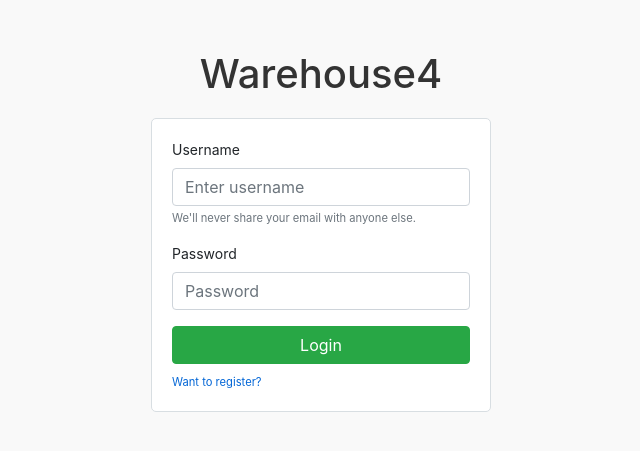
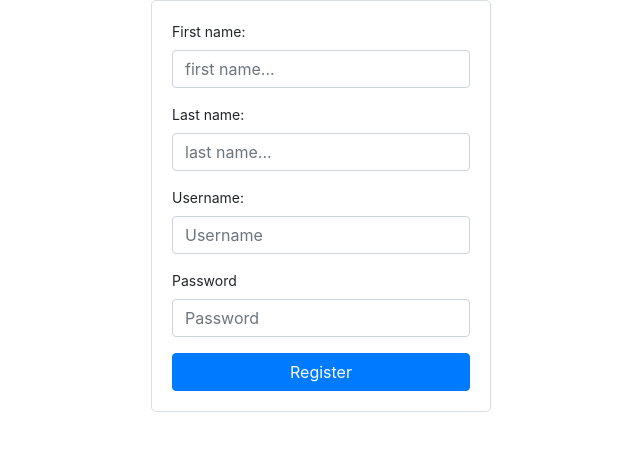
Before and after one commit to imendoza03/warehouse-4, a PHP site: page / in a window 1280 px wide. Shown: the top 451 px of the page, without its empty margins (319-959 px from the left). Run offline with PHP 8.4, Linux system fonts and the light colour scheme; some libraries are stand-ins or nearby versions.

Commit message:
corrections

```diff
--- a/public/index.php
+++ b/public/index.php
@@ -6,7 +6,7 @@ use Service\DBConnector;
 DBConnector::setConfig($configs['db']);
 
 $map = [
-    '' => __DIR__ . '/../src/Controller/login.php',
+    '' => __DIR__ . '/../src/Controller/registration.php',
     '/login' => __DIR__ . '/../src/Controller/login.php',
     '/registration' => __DIR__ . '/../src/Controller/registration.php'
 ];
--- a/src/Controller/login.php
+++ b/src/Controller/login.php
@@ -1,7 +1,7 @@
 <?php
-// include_once __DIR__ . "/init.php";
 
-if ($_SERVER['REQUEST_METHOD'] === 'POST') {}
+if ($_SERVER['REQUEST_METHOD'] == 'POST') {
+}
 
 
 ?>
@@ -23,13 +23,14 @@ if ($_SERVER['REQUEST_METHOD'] === 'POST') {}
   </head>
   <body id="body">
     <h1 class="app-name">Warehouse4</h1>
-    <form id="login-form" action="src/Controller/login.php" method="POST">
+    <form id="login-form" action="/login" method="POST">
       <div class="form-group">
         <label for="username">Username</label> <input type="text"
         class="form-control" id="username" aria-describedby="usernameHelp"
-        placeholder="Enter username"> <small id="usernameHelp"
-        class="form-text text-muted">We'll never share your email with
-        anyone else.</small>
+        placeholder="Enter username">
+<!--         <small id="usernameHelp" class="form-text text-muted"> -->
+<!--         		We'll never share your email with anyone else. -->
+<!--         </small> -->
       </div>
       <div class="form-group">
         <label for="password">Password</label> <input type="password"
@@ -53,7 +54,7 @@ if ($_SERVER['REQUEST_METHOD'] === 'POST') {}
           </button>
         </div>
         <div class="modal-body">
-          <form id="registration-form" action="src/Controller/register.php" method="POST">
+          <form id="registration-form" action="/registration" method="POST">
             <div class="form-group">
               <label for="signup-firstname">First name: </label>
               <input type="text" class="form-control" id="signup-firstname" placeholder="first name...">
--- a/src/Controller/registration.php
+++ b/src/Controller/registration.php
@@ -1,3 +1,58 @@
 <?php
-include_once __DIR__.'/init.php';
+if ($_SERVER["REQUEST_METHOD"] === "POST") {
+    $firstName = $_POST['signup-firstname'];
+
+    echo $firstName;
+}
 ?>
+<!DOCTYPE html>
+<html lang="en">
+<head>
+<meta charset="UTF-8">
+<meta name="viewport" content="width=device-width, initial-scale=1.0">
+<meta http-equiv="X-UA-Compatible" content="ie=edge">
+<title>Registration</title>
+<link rel="stylesheet" type="text/css" href="/css/style.css" />
+<!-- BOOSTRAP CSS IMPORT -->
+<link rel="stylesheet"
+	href="https://maxcdn.bootstrapcdn.com/bootstrap/4.0.0/css/bootstrap.min.css"
+	integrity="sha384-Gn5384xqQ1aoWXA+058RXPxPg6fy4IWvTNh0E263XmFcJlSAwiGgFAW/dAiS6JXm"
+	crossorigin="anonymous">
+</head>
+<body>
+	<form id="registration-form" action="/registration" method="POST">
+		<div class="form-group">
+			<label for="signup-firstname">First name: </label> <input type="text"
+				class="form-control" id="signup-firstname"
+				placeholder="first name...">
+		</div>
+		<div class="form-group">
+			<label for="signup-lastname">Last name: </label> <input type="text"
+				class="form-control" id="signup-lastname" placeholder="last name...">
+		</div>
+		<div class="form-group">
+			<label for="signup-username">Username: </label> <input type="text"
+				class="form-control" id="signup-username" placeholder="Username">
+		</div>
+		<div class="form-group">
+			<label for="signup-assword">Password</label> <input type="password"
+				class="form-control" id="signup-assword" placeholder="Password">
+		</div>
+		<button type="submit" class="btn btn-primary btn-block">Register</button>
+	</form>
+
+	<!-- JQUERY AND BOOSTRAP SCRIPT IMPORT -->
+	<script src="https://code.jquery.com/jquery-3.3.1.min.js"
+		integrity="sha256-FgpCb/KJQlLNfOu91ta32o/NMZxltwRo8QtmkMRdAu8="
+		crossorigin="anonymous"></script>
+	<script
+		src="https://cdnjs.cloudflare.com/ajax/libs/popper.js/1.12.9/umd/popper.min.js"
+		integrity="sha384-ApNbgh9B+Y1QKtv3Rn7W3mgPxhU9K/ScQsAP7hUibX39j7fakFPskvXusvfa0b4Q"
+		crossorigin="anonymous"></script>
+	<script
+		src="https://maxcdn.bootstrapcdn.com/bootstrap/4.0.0-beta.3/js/bootstrap.min.js"
+		integrity="sha384-a5N7Y/aK3qNeh15eJKGWxsqtnX/wWdSZSKp+81YjTmS15nvnvxKHuzaWwXHDli+4"
+		crossorigin="anonymous">
+	</script>
+	<script type="text/javascript" src="/js/script.js"></script>
+</body>
```
